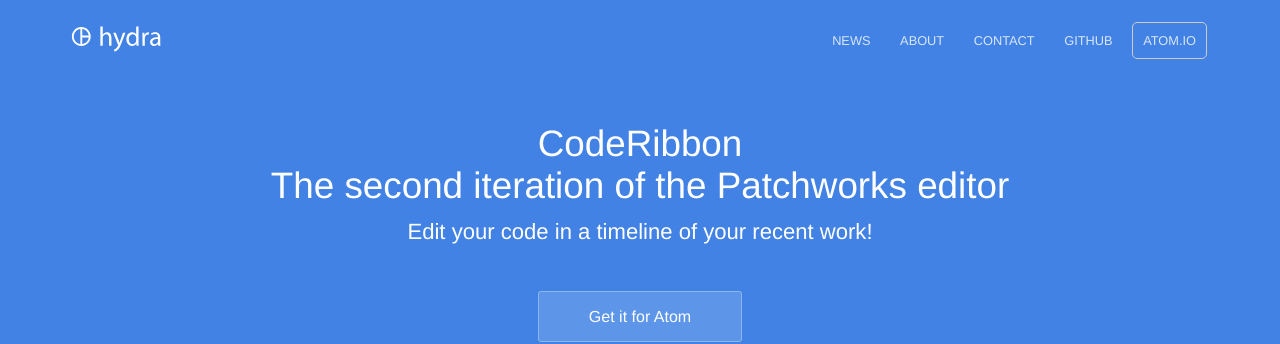
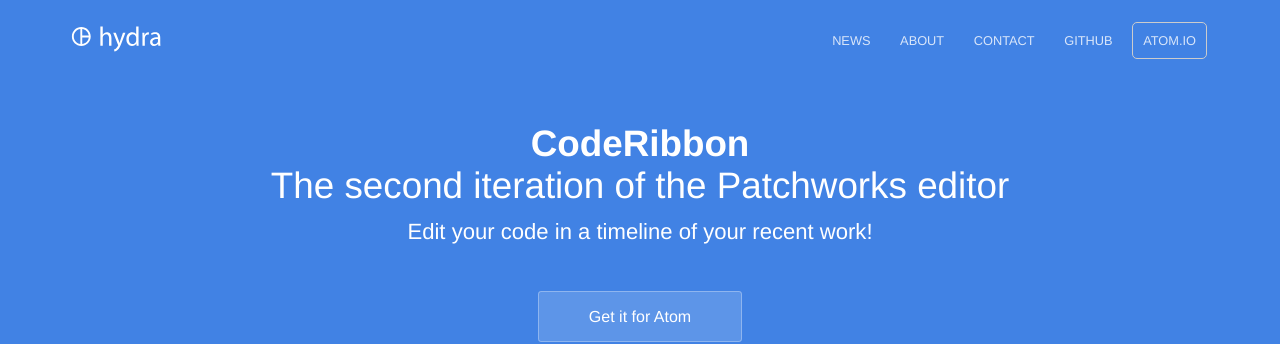
Before and after one commit to CodeRibbon/CodeRibbon, a Jekyll site: the page built from index.html, in a window 1280 px wide. Shown: the top 344 px of the page. Built offline with Jekyll 4.4.1, drawn with Linux system fonts in a browser that asks for light colours.

```diff
--- a/index.html
+++ b/index.html
@@ -6,7 +6,7 @@ description: Leave a timeline-like history of recent files in your editor!
 
 <section class="hero">
   <div class="text-container">
-    <h1 class="editable">CodeRibbon</h1>
+    <h1 class="editable"><b>CodeRibbon</b></h1>
     <h1 class="editable">The second iteration of the Patchworks editor</h1>
     <p class="subtext editable">Edit your code in a timeline of your recent work!</p>
     <div class="cta button alt"><a href="{{ atomlink }}">Get it for Atom</a></div>
```
Also changed, not shown: _staff_members/azh.md (+1 -1 lines), images/drawing.svg (added).
